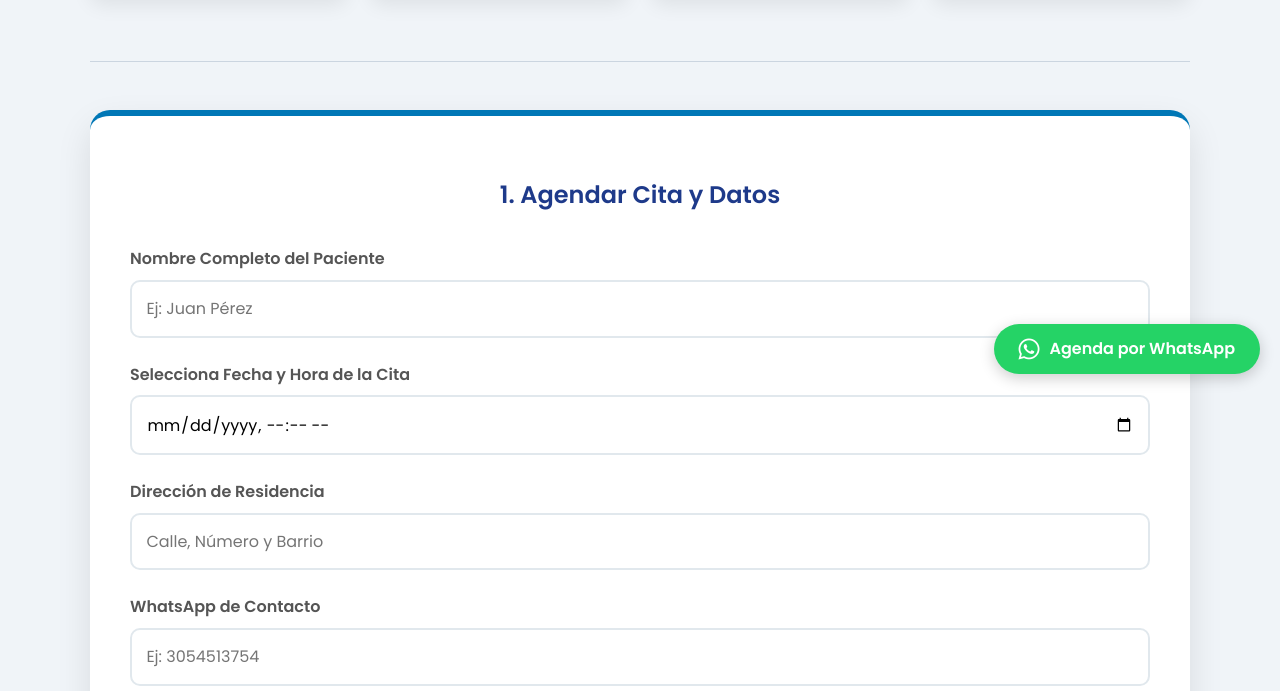
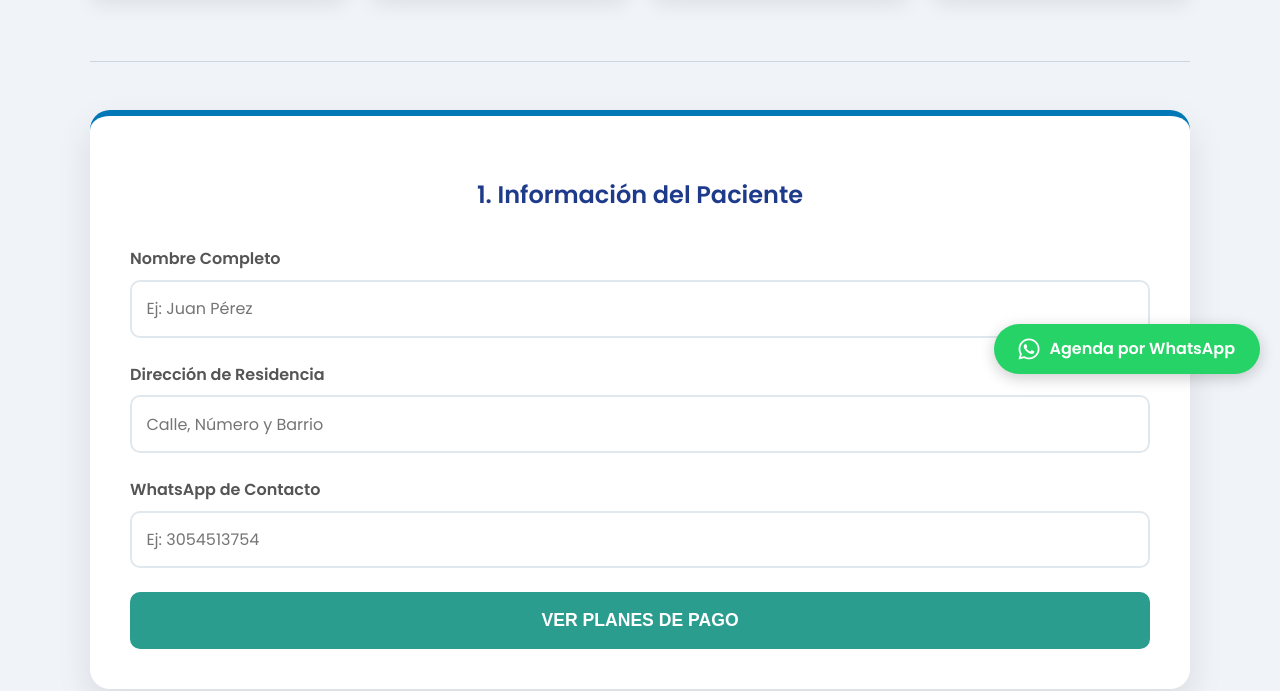
Before and after one commit to CorFiterapia/Fisioterapia-Domiciliaria, a plain HTML site: page index.html in a window 1280 px wide. Shown: the part 406-1097 px from the top of the page. Drawn offline with Linux system fonts and the light colour scheme.

Commit message:
Update index.html

```diff
--- a/index.html
+++ b/index.html
@@ -3,7 +3,7 @@
 <head>
     <meta charset="UTF-8">
     <meta name="viewport" content="width=device-width, initial-scale=1.0">
-    <title>Fisioterapia En casa</title>
+    <title>Fisioterapia En Casa</title>
     <link rel="stylesheet" href="https://cdnjs.cloudflare.com/ajax/libs/font-awesome/6.0.0/css/all.min.css">
     <link href="https://fonts.googleapis.com/css2?family=Poppins:wght@300;400;600&display=swap" rel="stylesheet">
     <style>
@@ -53,7 +53,6 @@
             letter-spacing: 1px;
         }
 
-        /* Sección de Servicios */
         .services-grid {
             display: grid;
             grid-template-columns: repeat(auto-fit, minmax(200px, 1fr));
@@ -72,7 +71,6 @@
 
         .service-card h3 { font-size: 0.95rem; margin: 0; color: var(--secondary); }
 
-        /* Tarjetas de registro y pago */
         .card {
             background: var(--white);
             padding: 2.5rem;
@@ -86,7 +84,7 @@
 
         .form-group { margin-bottom: 1.5rem; }
         label { display: block; margin-bottom: 0.5rem; font-weight: 600; color: #555; }
-        input, select {
+        input {
             width: 100%;
             padding: 0.9rem;
             border: 2px solid #e1e8ed;
@@ -144,7 +142,6 @@
             display: block;
         }
 
-        /* WhatsApp Flotante con Icono */
         .whatsapp-float {
             position: fixed;
             bottom: 20px;
@@ -190,18 +187,12 @@
     <hr style="border: 0; height: 1px; background: #cbd5e0; margin-bottom: 3rem;">
 
     <div id="registration-card" class="card">
-        <h2>1. Agendar Cita y Datos</h2>
+        <h2>1. Información del Paciente</h2>
         <form id="appointment-form">
             <div class="form-group">
-                <label>Nombre Completo del Paciente</label>
+                <label>Nombre Completo</label>
                 <input type="text" id="nombre" placeholder="Ej: Juan Pérez" required>
             </div>
-
-            <div class="form-group">
-                <label>Selecciona Fecha y Hora de la Cita</label>
-                <input type="datetime-local" id="fecha_cita" required>
-            </div>
-
             <div class="form-group">
                 <label>Dirección de Residencia</label>
                 <input type="text" id="direccion" placeholder="Calle, Número y Barrio" required>
@@ -216,7 +207,7 @@
 
     <div id="payment-section" class="card">
         <h2>Selecciona tu Plan de Fisioterapia</h2>
-        <p style="text-align:center">Hola <strong id="display-name"></strong>, tu cita está pre-agendada. Elige tu plan para confirmar:</p>
+        <p style="text-align:center">Hola <strong id="display-name"></strong>, elige el plan que mejor se adapte a tus necesidades:</p>
         <div class="plans-grid">
             <div class="plan-card">
                 <div>
```
